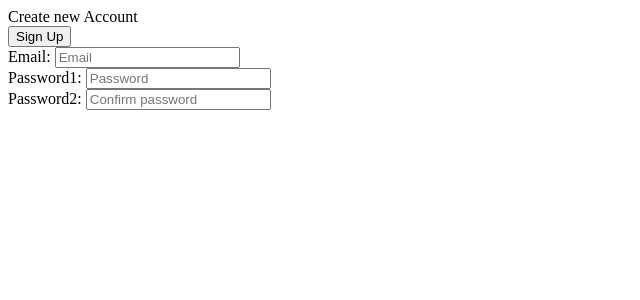
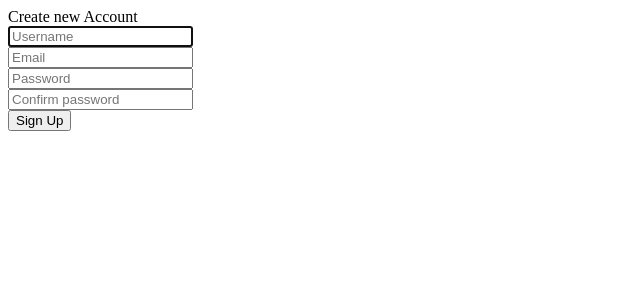
Before and after one commit to ivanovds/liceum_website, a Django app: page /signup/ in a window 1280 px wide. Shown: the top 300 px of the page, without its empty margins (0-640 px from the left). Run offline with Django 5.2, Linux system fonts and the light colour scheme.

Commit message:
Fixed views and forms

```diff
--- a/profiles/forms.py
+++ b/profiles/forms.py
@@ -4,15 +4,28 @@
 
 
 class UserRegisterForm(UserCreationForm):
+    username = forms.CharField(max_length=150, widget=forms.TextInput(attrs={'placeholder': 'Username'}))
     email = forms.CharField(max_length=150, widget=forms.EmailInput(attrs={'placeholder': 'Email'}))
     password1 = forms.CharField(widget=forms.PasswordInput(attrs={'placeholder': 'Password'}))
     password2 = forms.CharField(widget=forms.PasswordInput(attrs={'placeholder': 'Confirm password'}))
 
     class Meta:
       model = User
-      fields = ('email', 'password1', 'password2')
+      fields = ('username',  'email', 'password1', 'password2')
+
+    def clean_email(self):
+        email = self.cleaned_data.get('email')
+        if User.objects.filter(email=email).exists():
+            raise forms.ValidationError('A user with this email already exists.')
+        return email
+
+    def clean_username(self):
+        username = self.cleaned_data.get('username')
+        if User.objects.filter(username=username).exists():
+            raise forms.ValidationError('A user with this username already exists.')
+        return username
 
 
 class LoginForm(forms.Form):
-    email = forms.CharField(max_length=150, widget=forms.EmailInput(attrs={'placeholder': 'Email'}))
+    username = forms.CharField(max_length=150, widget=forms.TextInput(attrs={'placeholder': 'Username'}))
     password = forms.CharField(widget=forms.PasswordInput(attrs={'placeholder': 'Password'}))
--- a/profiles/templates/profiles/login.html
+++ b/profiles/templates/login.html
@@ -12,16 +12,16 @@
                         <span>Already have an Account?</span>
                       <form class='log-in-form ' method='POST' autocomplete="off">
                           {% csrf_token %}
-                          {{ form }}
+                          {{ login_form }}
                           <input type='submit' id="log-in-button" value="Log in">
                       </form>
                       {% if messages %}
                         <ul class="messages">
                             {% for message in messages %}
-                            <li>{% if message.tags %} class="{{ message.tags }}"{% endif %}>{{ message }}</li>
+                            <li>{{ message }}</li>
                             {% endfor %}
                         </ul>
-                      {% endif %}
+                        {% endif %}
                   </div>
                 {% else %}
                     <p>You are already logged in.</p>
--- a/profiles/templates/profiles/register.html
+++ b/profiles/templates/register.html
@@ -2,7 +2,7 @@
 <html lang="en">
 <head>
     <meta charset="UTF-8">
-    <title>Title</title>
+    <title>Sign Up</title>
 </head>
 <body>
     <div class="container account-forms-container">
@@ -26,12 +26,10 @@
                           {% endfor %}
                           <input type="submit" id="sign-up-button" value="Sign Up">
                       </form>
-                        {% csrf_token %}
-                        {{ form }}
-                        {% if messages %}
+                       {% if messages %}
                             <ul class="messages">
                                 {% for message in messages %}
-                                <li>{% if message.tags %} class="{{ message.tags }}"{% endif %}>{{ message }}</li>
+                                <li>{{ message }}</li>
                                 {% endfor %}
                             </ul>
                         {% endif %}
--- a/profiles/views.py
+++ b/profiles/views.py
@@ -2,10 +2,7 @@
 from django.shortcuts import render, redirect
 from django.contrib.auth import authenticate, login, logout
 from django.contrib import messages
-
-from django.shortcuts import render
 from django.views import View
-from django.http import HttpResponseRedirect
 from django.contrib.auth.models import User
 
 from profiles.forms import UserRegisterForm, LoginForm
@@ -14,41 +11,33 @@
 class RegisterView(View):
     def __init__(self):
         super().__init__()
-        self.__template_name = 'profiles/register.html'
+        self.__template_name = 'register.html'
 
     def get(self, request, *args, **kwargs):
-        form = UserRegisterForm()
-        return render(request, self.__template_name, {'form': form})
-
-    @classmethod
-    def validate_user(cls, username, password):
-        if User.objects.filter(username=username, password=password).exists():
-            raise ValueError('Hehe, you can`t create several same users')
-#blahblahblah@gmail.com
-    @classmethod
-    def save_user(cls, form, username, password):
-        extra_fields = form.cleaned_data.pop('password1').pop('password2').pop('username')
-        User.objects.create_user(username, password=password, **extra_fields)
+        sign_up_form = UserRegisterForm()
+        return render(request, self.__template_name, {'sign_up_form': sign_up_form})
 
     def post(self, request, *args, **kwargs):
         if request.POST is None:
             raise ValueError('No POST data got!')
 
-        form = UserRegisterForm(request.POST)
+        sign_up_form = UserRegisterForm(request.POST)
 
-        if form.is_valid():
-            username = form.cleaned_data.get('username')
-            password = form.cleaned_data.get('password1')
+        if sign_up_form.is_valid():
+            email = sign_up_form.cleaned_data.get('email')
+            username = sign_up_form.cleaned_data.get('username')
+            password = sign_up_form.cleaned_data.get('password1')
 
-            self.validate_user(username, password)
-            self.save_user(form, username, password)
+            user = User.objects.create_user(username=username, email=email, password=password)
 
-        return HttpResponseRedirect('redirect url')
+            login(request, user)
+            return redirect('/')
+        else:
+            return render(request, self.__template_name, {'sign_up_form': sign_up_form})
 
 
 def login_view(request):
-    print(request)
-    form = LoginForm()
+    login_form = LoginForm()
     if request.method == "POST":
         username = request.POST.get("username")
         password = request.POST.get("password")
@@ -57,13 +46,11 @@
 
         if user is not None:
             login(request, user)
-            messages.success(request, f"Вітаємо, {user.username}!")
-            return redirect(request.GET.get('next', 'home'))
+            return redirect('/')
         else:
-            messages.error(request, "Невірне ім’я користувача або пароль.")
-            return render(request, "profiles/login.html", {'form': form})
+            messages.error(request, "User not found")
 
-    return render(request, "profiles/login.html", {'form': form})
+    return render(request, "login.html", {'login_form': login_form})
 
 
 @login_required()
```
Also changed, not shown: profiles/templates/profiles/dd.html (deleted, +0 -10 lines), profiles/templates/base.html (renamed from profiles/templates/profiles/base.html).
